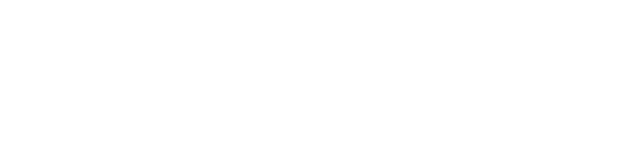
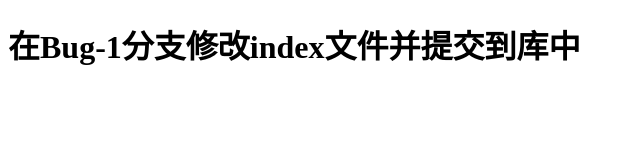
Before and after one commit to lyq-github1022/git-demo, a plain HTML site: page index.html in a window 1280 px wide. Shown: the whole page, without its empty margins (0-640 px from the left). Drawn offline with Linux system fonts and the light colour scheme.

Commit message:
在Bug-1分支修改index文件

```diff
--- a/index.html
+++ b/index.html
@@ -6,5 +6,7 @@
     <meta name="viewport" content="width=device-width, initial-scale=1.0" />
     <title>Document</title>
   </head>
-  <body></body>
+  <body>
+    <h1>在Bug-1分支修改index文件并提交到库中</h1>
+  </body>
 </html>
```
